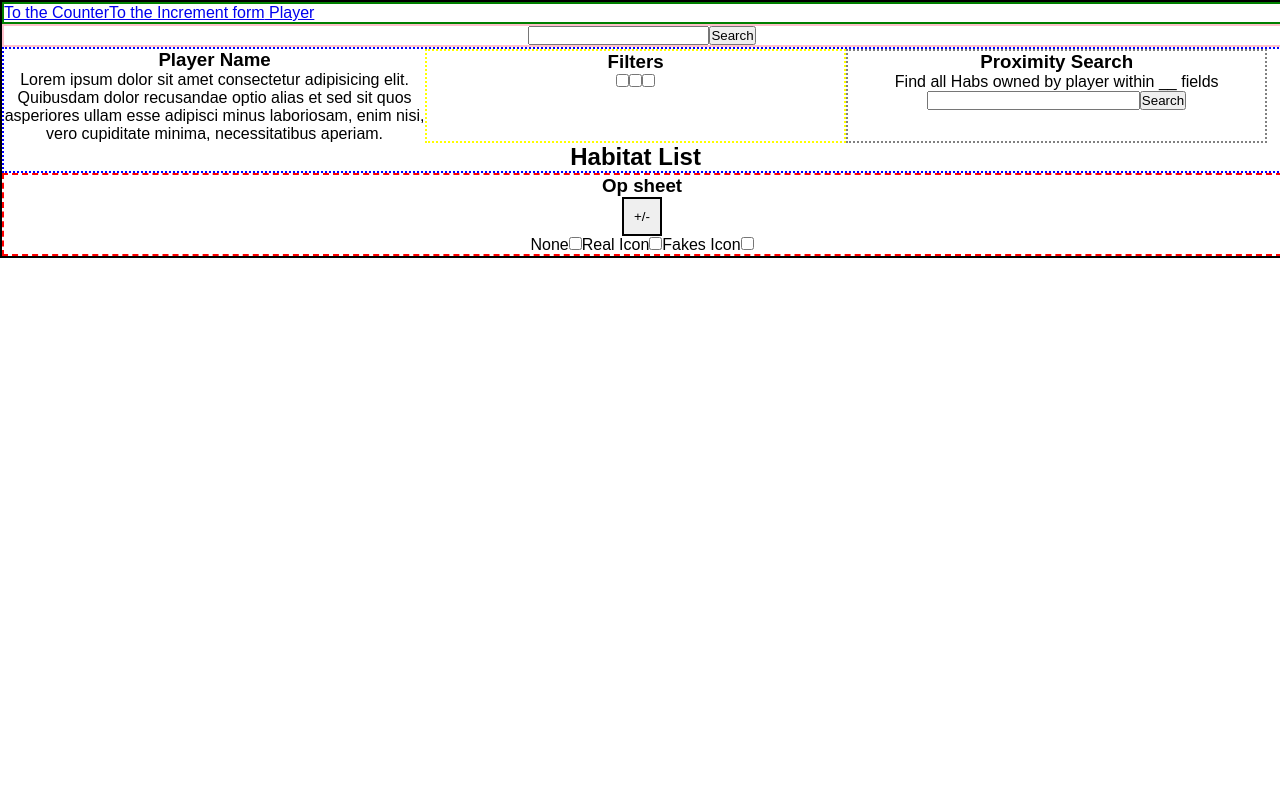
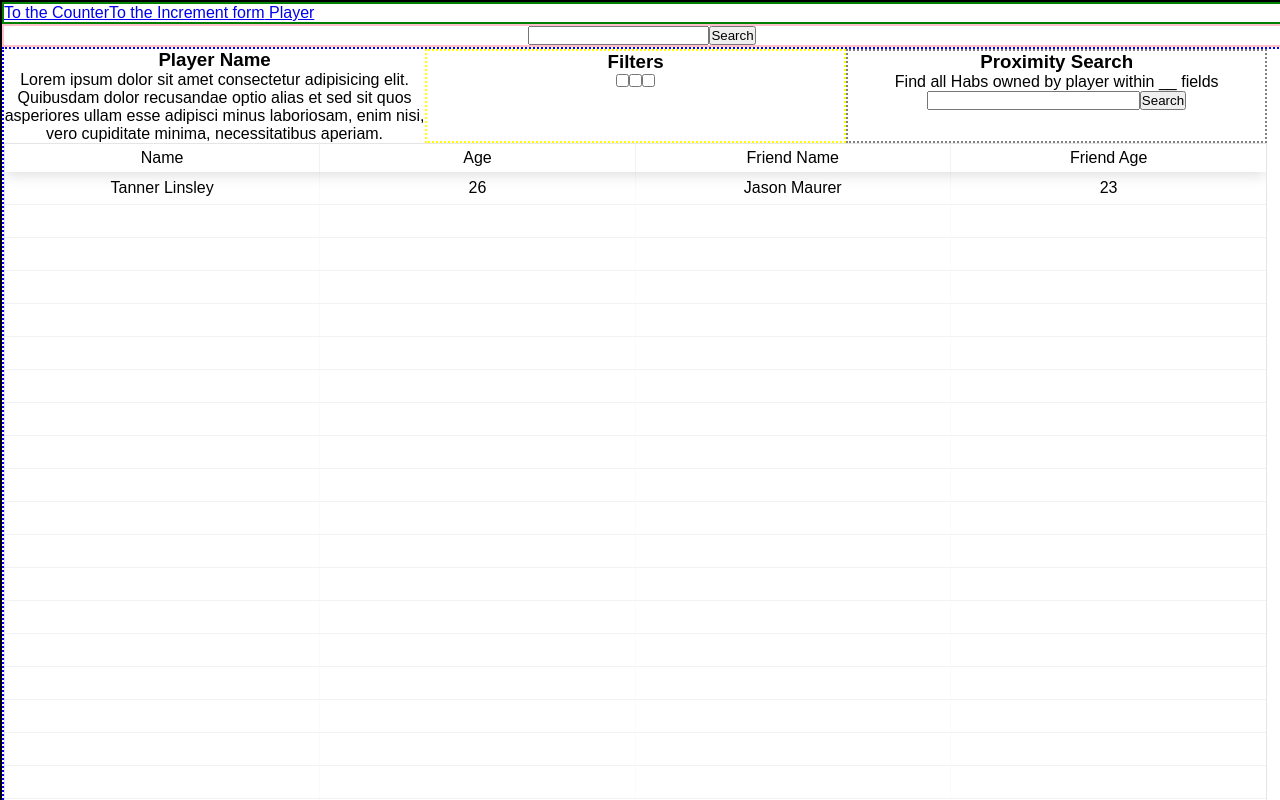
Before and after one commit to jmc617/op-sheet-builder, a React (Create React App) app: page /player in a window 1280 px wide. Shown: the top 800 px of the page. Built offline with nearby package versions, Linux system fonts and the light colour scheme; what apollo-link-state would draw is missing.

Commit message:
sample react-table functional

```diff
--- a/package.json
+++ b/package.json
@@ -3,10 +3,12 @@
   "version": "0.1.0",
   "private": true,
   "dependencies": {
+    "apollo-boost": "^0.1.23",
     "apollo-cache-inmemory": "^1.3.9",
     "apollo-client": "^2.4.5",
     "apollo-link": "^1.2.3",
     "apollo-link-state": "^0.4.2",
+    "event-stream": "3.3.4",
     "graphql": "^14.0.2",
     "graphql-tag": "^2.10.0",
     "node-sass": "^4.10.0",
@@ -15,7 +17,7 @@
     "react-dom": "^16.6.3",
     "react-router-dom": "^4.3.1",
     "react-scripts": "2.1.1",
-    "event-stream": "3.3.4"
+    "react-table": "^6.8.6"
   },
   "scripts": {
     "start": "react-scripts start",
--- a/src/components/Player/Information/HabitatList.js
+++ b/src/components/Player/Information/HabitatList.js
@@ -1,13 +1,44 @@
 import React, { Component } from 'react';
+import ReactTable from 'react-table';
+import 'react-table/react-table.css';
 
-class HabitatList extends Component {
-    render() {
-      return (
-        <div className='habitat-list-wrapper'>
-            <h2>Habitat List</h2>
-        </div>
-      );
-    }
+class HabitatList extends Component  {
+
+  render() {
+    const data = [{
+      name: 'Tanner Linsley',
+      age: 26,
+      friend: {
+        name: 'Jason Maurer',
+        age: 23,
+      }
+    }]
+
+    const columns = [{
+      Header: 'Name',
+      accessor: 'name' // String-based value accessors!
+    }, {
+      Header: 'Age',
+      accessor: 'age',
+      Cell: props => <span className='number'>{props.value}</span> // Custom cell components!
+    }, {
+      id: 'friendName', // Required because our accessor is not a string
+      Header: 'Friend Name',
+      accessor: d => d.friend.name // Custom value accessors!
+    }, {
+      Header: props => <span>Friend Age</span>, // Custom header components!
+      accessor: 'friend.age'
+    }]
+
+    return (
+      <div className = 'habitat-list-wrapper'>
+        <ReactTable
+          data={data}
+          columns={columns}
+        />
+      </div>
+    );
   }
+}
 
 export default HabitatList;
--- a/src/components/Player/Opsheet/List.js
+++ b/src/components/Player/Opsheet/List.js
@@ -2,7 +2,7 @@
 
 class List extends Component {
   render() {
-    const { listClassName } = this.props
+    const { listClassName } = this.props;
 
     return (
     < div className={listClassName}  >
```
Also changed, not shown: 1 other file (tests, documents, lock files or other folders).
